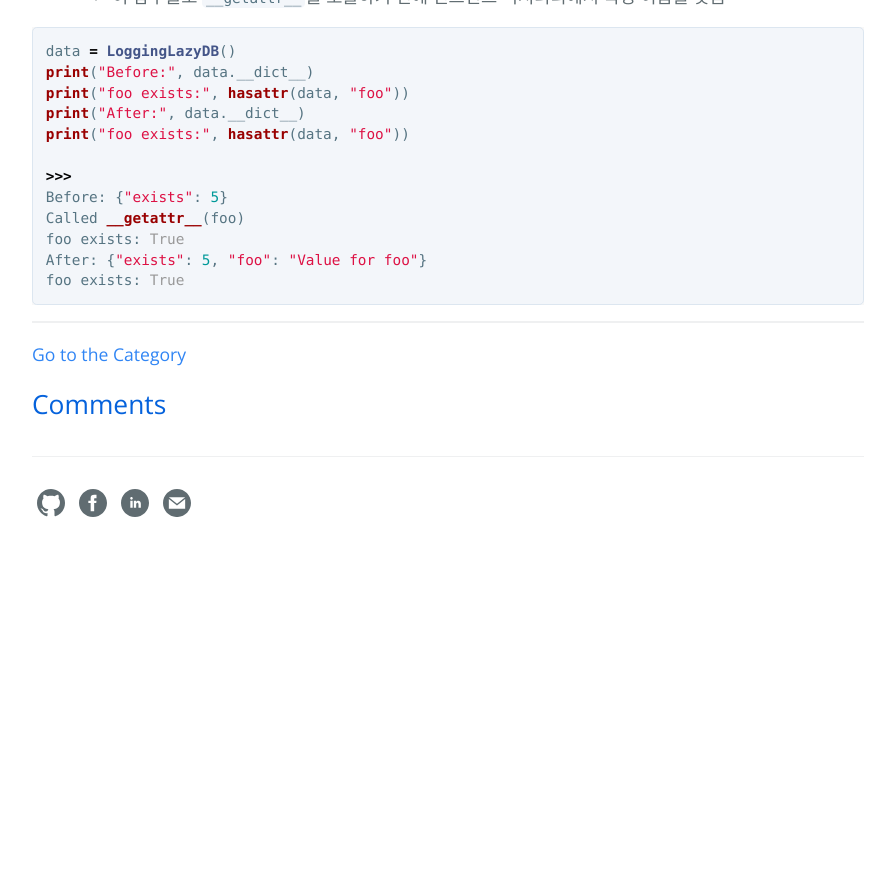
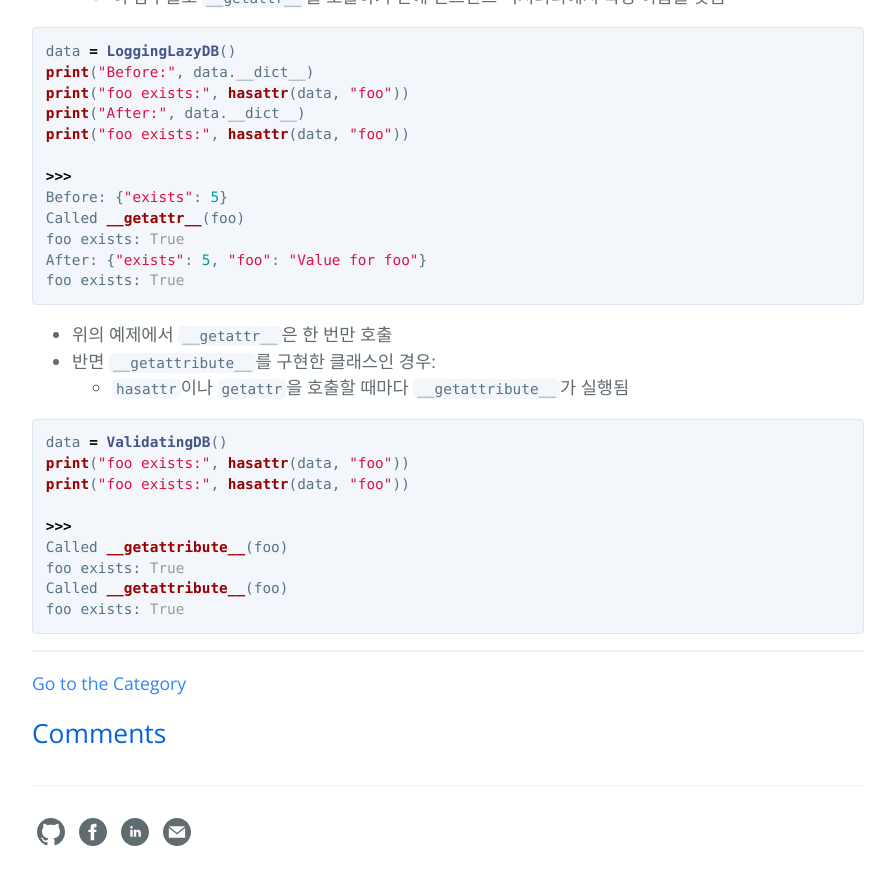
Before and after one commit to hcnoh/hcnoh.github.io, a Jekyll site: the page built from _posts/2018-10-17-effective-python-way32.md, in a window 1280 px wide and 900 px high, scrolled down 3421 px. Shown: the top 885 px of the window, without its empty margins (192-1087 px from the left). Built offline with Jekyll 4.4.1, drawn with Linux system fonts in a browser that asks for light colours; comment, search, counter and statistics services are not loaded; before the commit the page ends 3992 px from its top, so only the background shows below that.

Commit message:
Update 2018-10-17-effective-python-way32.md

````diff
--- a/_posts/2018-10-17-effective-python-way32.md
+++ b/_posts/2018-10-17-effective-python-way32.md
@@ -148,3 +148,19 @@ foo exists: True
 After: {"exists": 5, "foo": "Value for foo"}
 foo exists: True
 ```
+
+- 위의 예제에서 `__getattr__`은 한 번만 호출
+- 반면 `__getattribute__`를 구현한 클래스인 경우:
+    - `hasattr`이나 `getattr`을 호출할 때마다 `__getattribute__`가 실행됨
+
+```python
+data = ValidatingDB()
+print("foo exists:", hasattr(data, "foo"))
+print("foo exists:", hasattr(data, "foo"))
+
+>>>
+Called __getattribute__(foo)
+foo exists: True
+Called __getattribute__(foo)
+foo exists: True
+```
````
